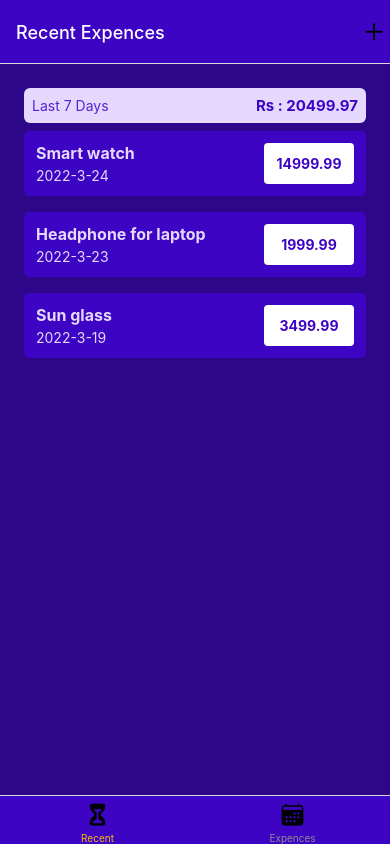
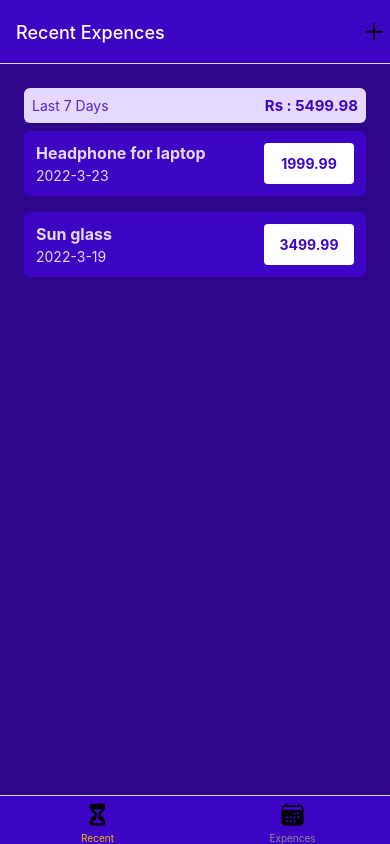
Before and after one commit to jeothankachan270898/ExpenceTracker, a React Native app: screen /RecentExpences in a window 390 px wide. Built offline with nearby package versions, Linux system fonts and the light colour scheme.

Commit message:
Empty data notification added

```diff
--- a/App.js
+++ b/App.js
@@ -50,7 +50,7 @@ function ExpenceOverview(){
 export default function App() {
   return (
     <>
-    <StatusBar style="auto" />
+    <StatusBar style="light" />
     <ExpencesContextProvider>
     <NavigationContainer>
       <Stack.Navigator
--- a/components/Expences/ExpencesOutput.js
+++ b/components/Expences/ExpencesOutput.js
@@ -1,4 +1,4 @@
-import { View ,StyleSheet} from 'react-native';
+import { View ,StyleSheet,Text} from 'react-native';
 import { GlobalStyles } from '../../constants/styles';
 
 import ExpencesList from './ExpencesList';
@@ -6,11 +6,18 @@ import ExpencesSummary from './ExpencesSummury';
 
 
 
-function ExpencesOutput ({ expences , expencesPeriod}){
+function ExpencesOutput ({ expences , expencesPeriod ,fallbackText}){
+
+   let content = <Text style={styles.infoText}>{fallbackText}</Text>
+
+   if( expences.length > 0){
+       content = <ExpencesList expences={expences}/>
+   }
+
     return(
         <View style={styles.container}>
          <ExpencesSummary  expences={expences} periodName={expencesPeriod}/>
-         <ExpencesList expences={expences}/>
+         {content}
     </View>
     );
 
@@ -23,5 +30,11 @@ const styles = StyleSheet.create({
         flex: 1,
         padding: 24,
         backgroundColor: GlobalStyles.colors.primary700
+    },
+    infoText: {
+        color: '#fff',
+        fontSize: 16,
+        textAlign: 'center',
+        marginTop: 32
     }
 })
--- a/screens/AllExpences.js
+++ b/screens/AllExpences.js
@@ -4,6 +4,6 @@ import { ExpencesContext } from "../store/Expences_context";
 
 function AllExpences (){
    const expenceCtx = useContext(ExpencesContext)
-return <ExpencesOutput expences={expenceCtx.expences} expencesPeriod="Total"/>
+return <ExpencesOutput expences={expenceCtx.expences} expencesPeriod="Total" fallbackText="No Expenses Registerd"/>
 }
 export default AllExpences;
--- a/screens/RecentExpences.js
+++ b/screens/RecentExpences.js
@@ -10,9 +10,9 @@ function RecentExpences (){
      const today = new Date();
      const date7Daysago = getDateMinusDays(today, 7);
 
-     return expence.date > date7Daysago;
+     return (expence.date > date7Daysago) && (expence.date <= today);
 
  })
-return <ExpencesOutput expences={recentExpences} expencesPeriod="Last 7 Days"/>
+return <ExpencesOutput expences={recentExpences} expencesPeriod="Last 7 Days" fallbackText="No Recent Expenses"/>
 }
 export default RecentExpences;
```
